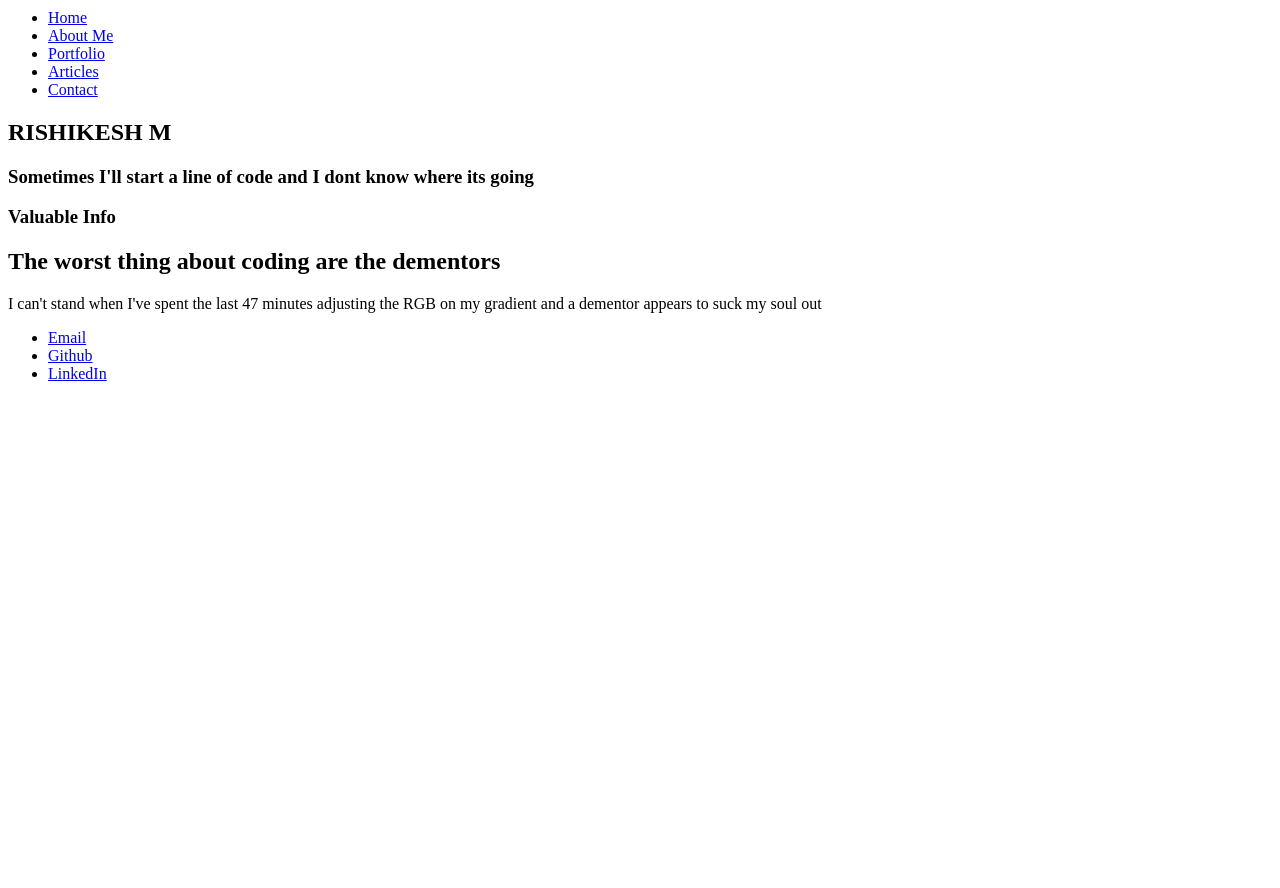
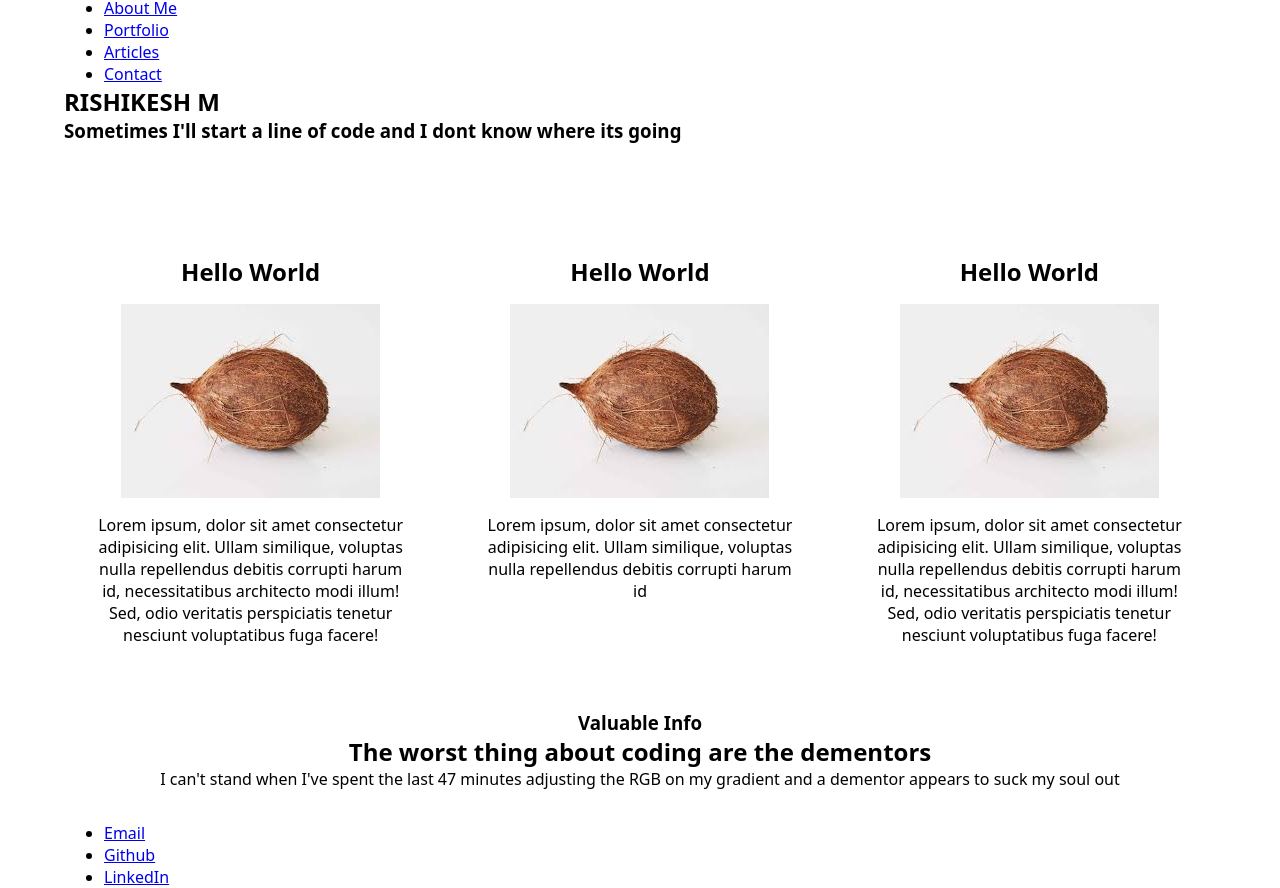
Before and after one commit to RishikeshM6017/PortfolioWebsite, a plain HTML site: page public/index.html in a window 1280 px wide. Shown: the part 58-946 px from the top of the page. Before the commit the page ends 800 px from the top, so only its background shows below. Drawn offline with Linux system fonts and the light colour scheme.

Commit message:
Card Carousel
Made card-container using subgrid

```diff
--- a/public/index.html
+++ b/public/index.html
@@ -54,12 +54,34 @@
             <!-- Short overview and message-->
         </section>
 
+
+
         <section class="card-carousel" id="portfolio">
             <div class="card">
-
+                <h2>Hello World</h2>
+                <img src="./assets/images/coconut.jpeg" alt="Coconut">
+                <p>
+                    Lorem ipsum, dolor sit amet consectetur adipisicing elit. Ullam similique,
+                    voluptas nulla repellendus debitis corrupti harum id, necessitatibus architecto modi illum!
+                    Sed, odio veritatis perspiciatis tenetur nesciunt voluptatibus fuga facere!
+                </p>
             </div>
-            <div class="cards">
-
+            <div class="card">
+                <h2>Hello World</h2>
+                <img src="./assets/images/coconut.jpeg" alt="Coconut">
+                <p>
+                    Lorem ipsum, dolor sit amet consectetur adipisicing elit. Ullam similique,
+                    voluptas nulla repellendus debitis corrupti harum id
+                </p>
+            </div>
+            <div class="card">
+                <h2>Hello World</h2>
+                <img src="./assets/images/coconut.jpeg" alt="Coconut">
+                <p>
+                    Lorem ipsum, dolor sit amet consectetur adipisicing elit. Ullam similique,
+                    voluptas nulla repellendus debitis corrupti harum id, necessitatibus architecto modi illum!
+                    Sed, odio veritatis perspiciatis tenetur nesciunt voluptatibus fuga facere!
+                </p>
             </div>
         </section>
 
--- a/public/style.css
+++ b/public/style.css
@@ -0,0 +1,33 @@
+
+* {
+    margin: 0;
+}
+
+body {
+    font-family: system-ui, -apple-system, BlinkMacSystemFont, 'Segoe UI', Roboto, Oxygen, Ubuntu, Cantarell, 'Open Sans', 'Helvetica Neue', sans-serif;
+    width: 90%;
+    margin-inline: auto;
+}
+
+img {
+    max-width: 100%;
+    display: block;
+    margin: auto;
+}
+
+.card-carousel {
+    display: grid;
+    grid-template-columns: repeat(auto-fit, minmax(350px, 1fr));
+    gap: 1rem;
+    margin-top: 5rem;
+}
+
+.card {
+    border: 1 px solid #ccc;
+    border-radius: 1%;
+    padding: 2rem;
+    text-align: center;
+    display: grid;
+    grid-template-rows: subgrid;
+    grid-row: span 3;
+}
```
Also changed, not shown: public/assets/images/coconut.jpeg (added).
